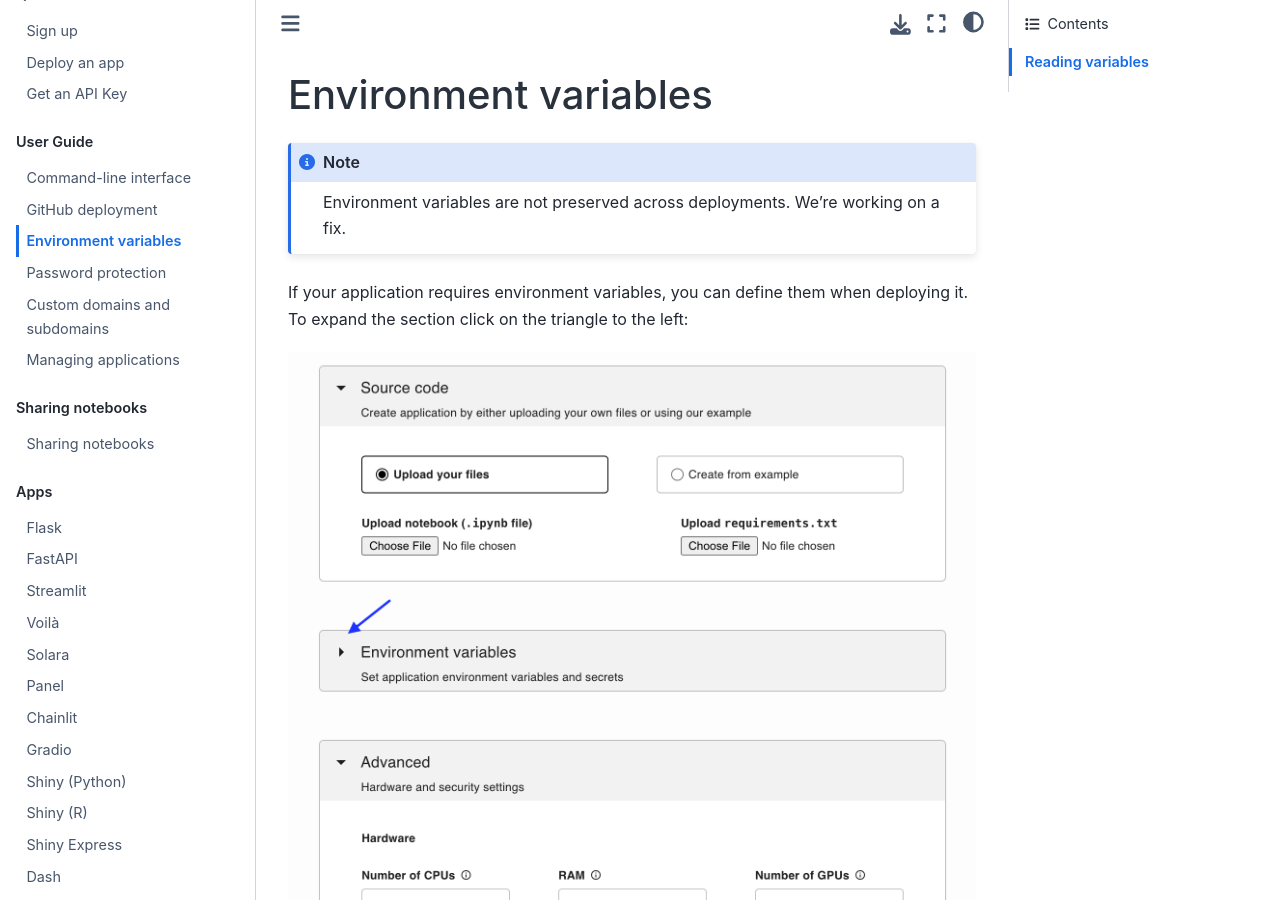
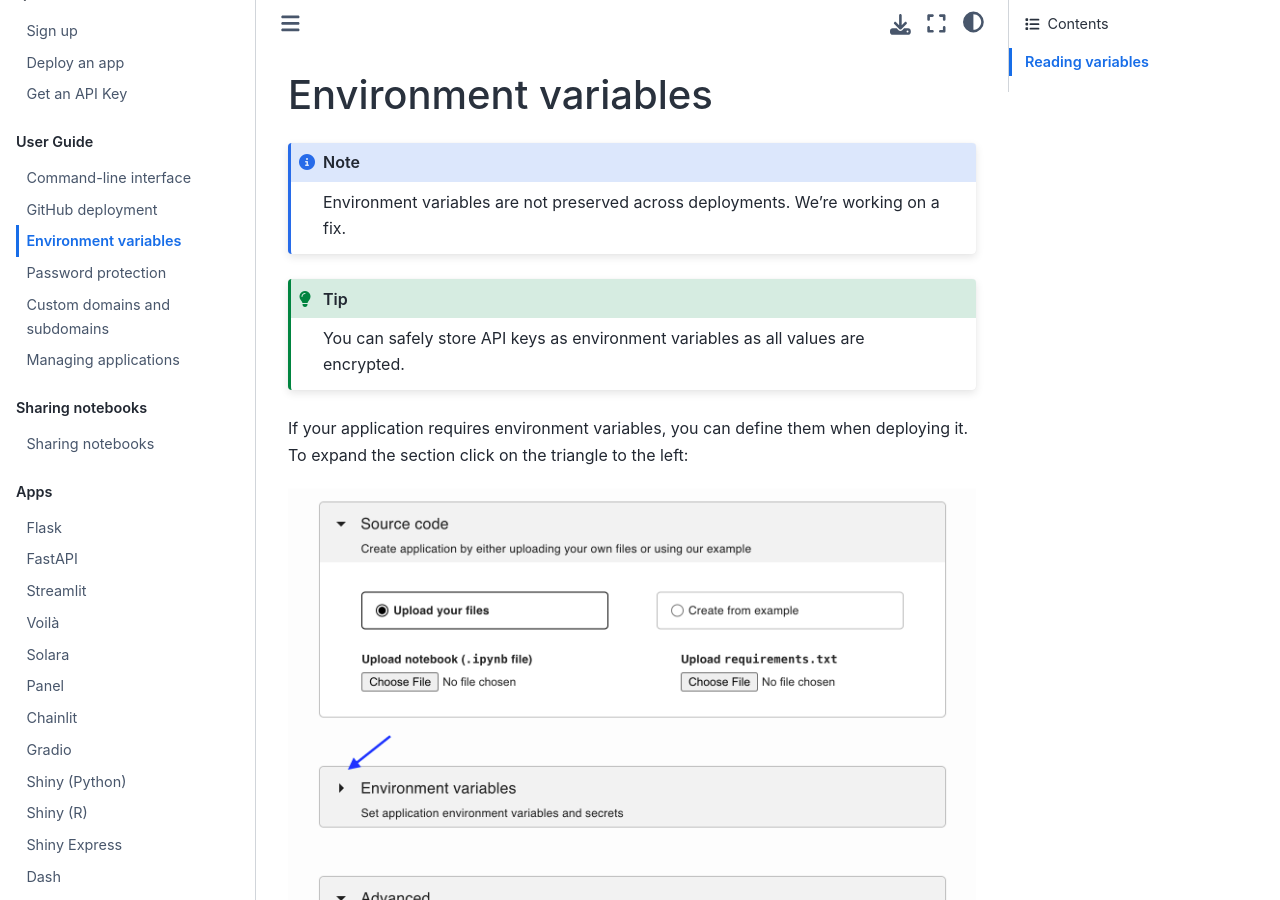
Before and after one commit to ploomber/doc, a Jupyter Book: the page built from doc/user-guide/env-vars.md, in a window 1280 px wide and 900 px high. Built offline with Jupyter Book 1.0.4 settings and Sphinx 7.4.7 and the Sphinx Book theme 1.1.4, drawn with Linux system fonts in a browser that asks for light colours.

Commit message:
adds note on env vars

````diff
--- a/doc/user-guide/env-vars.md
+++ b/doc/user-guide/env-vars.md
@@ -2,6 +2,10 @@
 
 ```{note}
 Environment variables are not preserved across deployments. We're working on a fix.
+```
+
+```{tip}
+You can safely store API keys as environment variables as all values are encrypted.
 ```
 
 If your application requires environment variables, you can define them when
````
